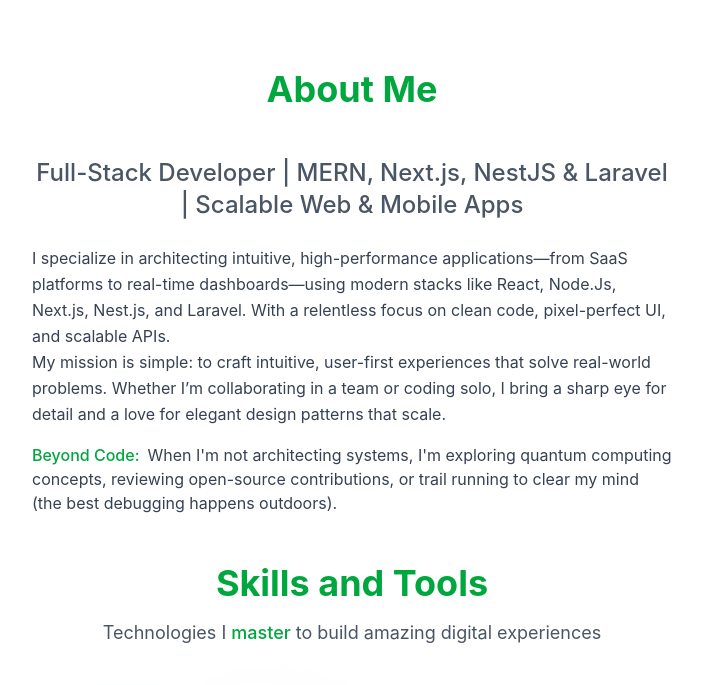
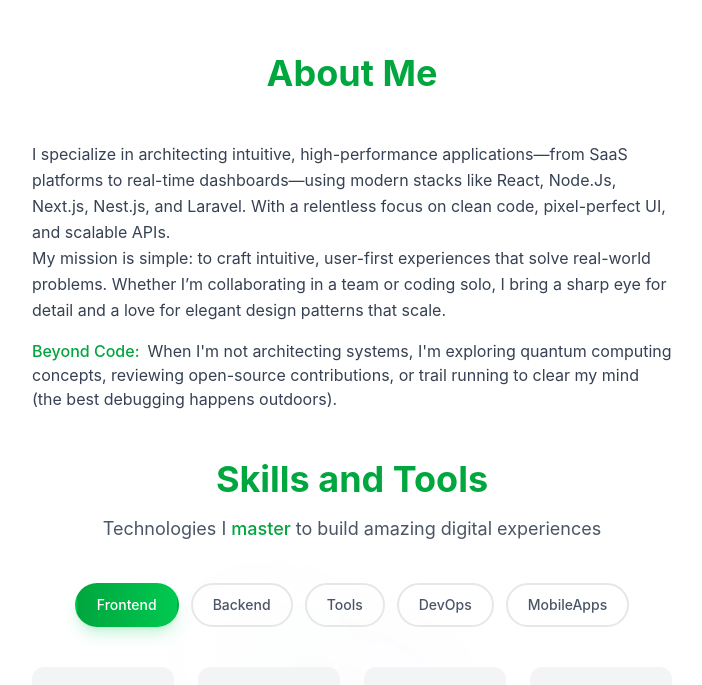
Before and after one commit to solomon-mh/solomon-muhye, a React (Vite) app: page / in a window 1280 px wide. Shown: the part 875-1560 px from the top of the page, without its empty margins (288-990 px from the left). Built offline with nearby package versions, Linux system fonts and the light colour scheme.

Commit message:
refactor About component to adjust padding and remove unnecessary motion div for improved layout and clarity

```diff
--- a/src/components/About.tsx
+++ b/src/components/About.tsx
@@ -3,7 +3,7 @@
 
 const About = () => {
   return (
-    <section id="about" className="relative md:pt-24">
+    <section id="about" className="relative md:pt-20">
       {/* About Text */}
       <motion.div
         initial={{ opacity: 0, x: 40 }}
@@ -20,17 +20,6 @@
         >
           About Me
         </motion.h2>
-        <motion.div
-          initial={{ opacity: 0 }}
-          whileInView={{ opacity: 1 }}
-          transition={{ delay: 0.4 }}
-          className="text-xl md:text-2xl  text-center font-medium text-gray-600 dark:text-gray-300 mb-6"
-        >
-          <p>
-            Full-Stack Developer | MERN, Next.js, NestJS & Laravel | Scalable
-            Web & Mobile Apps
-          </p>
-        </motion.div>
         <p className="text-gray-700 dark:text-gray-300 leading-relaxed">
           I specialize in architecting intuitive, high-performance
           applications—from SaaS platforms to real-time dashboards—using modern
```
